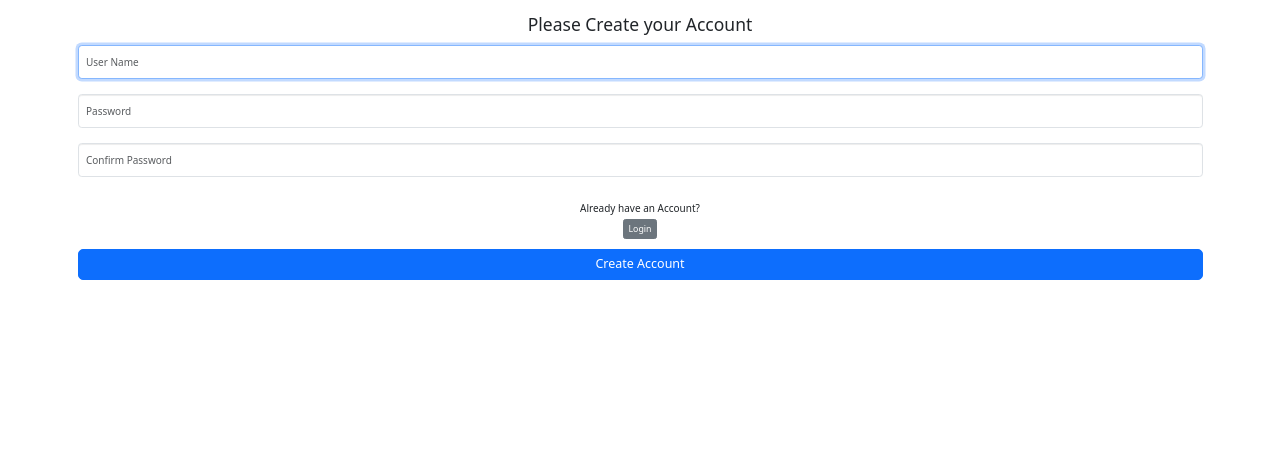
After one commit to christpaul01/DetectorDeInfraccion, a Django app: page /register/ in a window 1280 px wide. The commit adds this page. Shown: the part 348-800 px from the top of the page. Run offline with Django 5.2, Linux system fonts and the light colour scheme; some libraries are stand-ins or nearby versions.

Commit message:
Inicio de Implementacion de usuarios

```diff
--- a/camaras/templates/BaseCamaras.html
+++ b/camaras/templates/BaseCamaras.html
@@ -3,7 +3,11 @@
 <head>
     {% load static %}
     <meta charset="UTF-8">
-    <title>Configuracion de Camaras</title>
+    <title>
+      {% block title %}
+
+      {% endblock %}
+    </title>
     <link rel="stylesheet" href="https://maxcdn.bootstrapcdn.com/bootstrap/3.3.7/css/bootstrap.min.css">
     <script src="https://maxcdn.bootstrapcdn.com/bootstrap/3.3.7/js/bootstrap.min.js"></script>
     <script src="https://maxcdn.bootstrapcdn.com/jquery/3.2.1/jquery.min.js"></script>
@@ -46,6 +50,15 @@
 
 
 <div class="container py-4">
+
+    {% if messages %}
+      {% for message in messages %}
+        <div class="alert">
+          {{ message }}
+        </div>
+      {% endfor %}
+    {% endif %}
+
     {%  block body%}
 
     {%  endblock %}
--- /dev/null
+++ b/camaras/templates/register.html
@@ -0,0 +1,42 @@
+{% extends 'BaseCamaras.html' %}
+
+{% block title %}
+    Register
+{% endblock %}
+
+{% block body %}
+<body class="text-center">
+    <form class="form-signin" method="POST">
+        {% csrf_token %}
+        <img class="mb-4" src="https://cdn-icons-png.flaticon.com/512/9670/9670948.png" width="250" height="250" alt="">
+        <h1 class="h3 mb-3 font-weight-normal">
+            Please Create your Account
+        </h1>
+
+        <!-- Form Fields -->
+        <label for="inputUsername" class="sr-only">
+            User Name
+        </label>
+        <input type="text" id="inputUsername" class="form-control" placeholder="User Name" name="username" required autofocus>
+        <br>
+
+        <label for="inputPassword1" class="sr-only">
+            Password
+        </label>
+        <input type="password" id="inputPassword1" class="form-control" placeholder="Password" name="password1" required autofocus>
+        <br>
+
+        <label for="inputPassword2" class="sr-only">
+            Password Confirmation
+        </label>
+        <input type="password" id="inputPassword2" class="form-control" placeholder="Confirm Password" name="password2" required autofocus>
+        <br>
+
+        <div class="checkbox mb-3">
+            <h6>Already have an Account?</h6>
+            <a class="btn btn-sm btn-secondary" href="{% url 'login' %}">Login</a>
+        </div>
+        <button class="btn btn-lg btn-primary btn-block" type="submit">Create Account</button>
+    </form>
+    </body>
+{% endblock %}
--- a/camaras/urls.py
+++ b/camaras/urls.py
@@ -27,4 +27,12 @@ urlpatterns = [
     path('stream/<int:id_camara>/', views.stream_video, name='stream_video'),
     path('stream/<int:id_camara>/video/', views.stream_video_content, name='stream_video_content'),
 
+    # login path
+    path('login/', views.loginpage, name='login'),
+
+    # logout path
+    path('logout/', views.logoutpage, name='logout'),
+
+    # register path
+    path('register/', views.registerpage, name='register'),
 ]
--- a/camaras/views.py
+++ b/camaras/views.py
@@ -10,6 +10,12 @@ from django.db.models import Max, DateField
 from tkinter import filedialog
 import cv2
 from . import util as utilidades
+
+# login imports
+
+from django.contrib.auth import authenticate, login, logout
+from django.contrib.auth.forms import UserCreationForm
+from django.contrib import messages
 
 
 def get_next_camera_id():
@@ -316,3 +322,44 @@ def registrarDireccion(request):
 
     Direccion.objects.create(id_direccion=idDireccion, nombre_direccion=nombreDireccion, municipio=municipio, ciudad=ciudad, pais=pais, detalles=detalles)
     return redirect('/direcciones/')
+
+
+def loginpage(request):
+    if request.method == 'GET':
+        return render(request, 'login.html')
+
+    if request.method == 'POST':
+        username = request.POST.get('username')
+        password = request.POST.get('password')
+        user = authenticate(username=username, password=password)
+        if user is not None:
+            login(request, user)
+            messages.success(request, f'You are logged in as {user.username}')
+            return redirect('/')
+        else:
+            messages.error(request, 'The combination of the user name and the password is wrong!')
+            return redirect('login')
+
+def registerpage(request):
+    if request.method == 'GET':
+        return render(request, 'register.html')
+    if request.method == 'POST':
+        form = UserCreationForm(request.POST)
+        if form.is_valid():
+            form.save()
+            username = form.cleaned_data.get('username')
+            password = form.cleaned_data.get('password1')
+            user = authenticate(username=username, password=password)
+            login(request, user)
+            messages.success(request,
+                             f'You have registered your account successfully! Logged in as {user.username}')
+            return redirect('/')
+        else:
+            messages.error(request, form.errors)
+            return redirect('register')
+
+
+def logoutpage(request):
+    logout(request)
+    messages.success(request, f'You have been logged out!')
+    return redirect('/')
```
Also changed, not shown: camaras/templates/login.html (added, +33 -0 lines).
